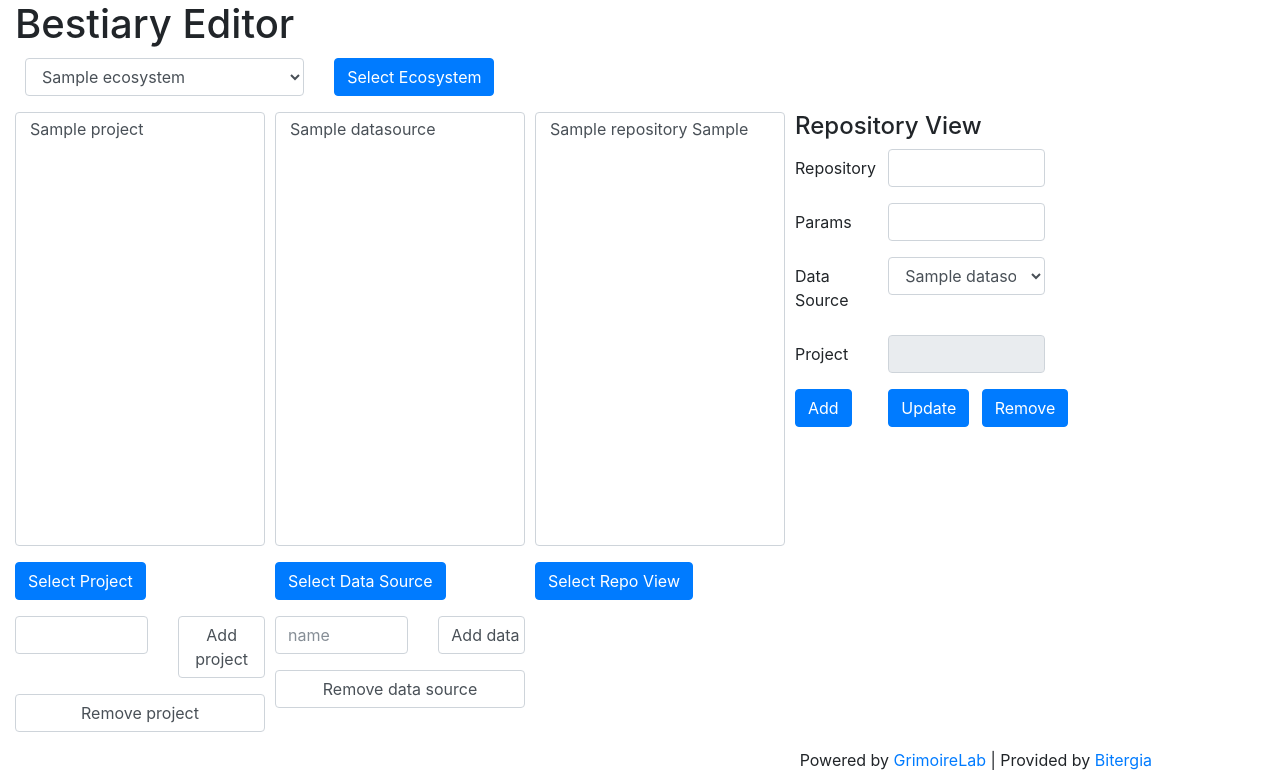
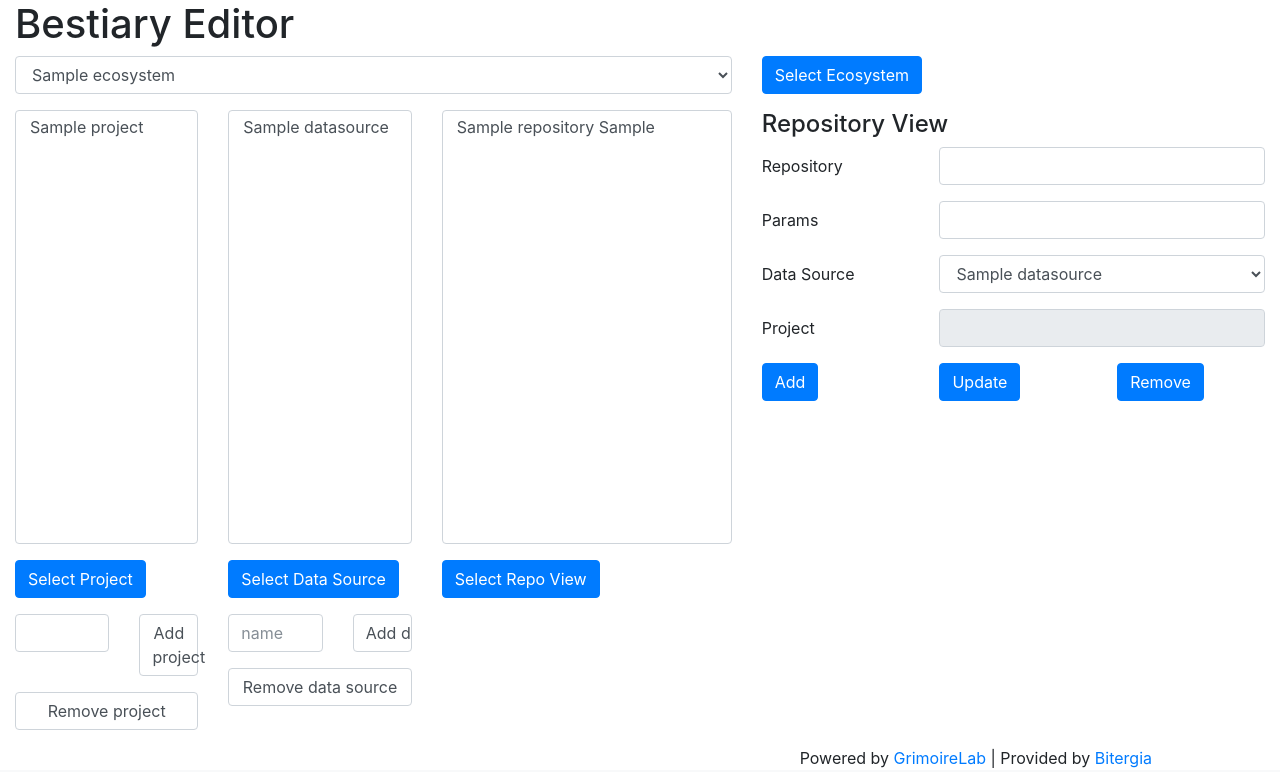
Before and after one commit to chaoss/grimoirelab-bestiary, a Django app: page /editor/ in a window 1280 px wide. Shown: the part 56-828 px from the top of the page. Run offline with Django 3.2, Linux system fonts and the light colour scheme; tables that the repository leaves empty hold one stand-in row (values such as "Sample post"); some libraries are stand-ins or nearby versions.

Commit message:
[editor] Use Bootstrap to build the layout of the global editor page

```diff
--- a/django_bestiary/projects/templates/projects/editor.html
+++ b/django_bestiary/projects/templates/projects/editor.html
@@ -5,18 +5,20 @@
 
 {% block head %}
     {{ block.super }}
-    <style type="text/css">
-      .four-column {float: left; width: 20%; margin-right: 10px;
-                    height: 90%; min-height: 600px;}
-    </style>
 {% endblock %}
 
 {% block body %}
 
-<!-- Upper row -->
+
+
+<div class="row">
+  <div class="col-sm">
     <div><h1>Bestiary Editor</h1></div>
+  </div>
+</div>
 
-<div style="width: 40%; margin: 10px">
+<div class="row">
+  <div class="col-sm">
     <form action="/select_ecosystem" method="post">
       {% csrf_token %}
       {% for field in ecosystem_form.state_fields %}
@@ -33,12 +35,11 @@
       </div>
     </form>
   </div>
+</div>
 
-<div style="clear:both; width:90%;"></div>
-
-<!-- Four columns: Change to BS layout! -->
-
-<div class="four-column">
+<div class="row">
+  <!-- Main row with the four columns for the editor -->
+  <div class="col-sm-2">
     <form action="/select_project" method="post">
       {% csrf_token %}
       {% for field in projects_form.state_fields %}
@@ -76,7 +77,7 @@
     </form>
   </div>
 
-<div class="four-column">
+  <div class="col-sm-2">
     <form action="/select_data_source" method="post">
       {% csrf_token %}
       {% for field in data_sources_form.state_fields %}
@@ -99,7 +100,7 @@
     </form>
   </div>
 
-<div class="four-column">
+  <div class="col-sm-3">
     <form action="/select_repository_view" method="post">
       {% csrf_token %}
       {% for field in repository_views_form.state_fields %}
@@ -115,7 +116,7 @@
     </form>
   </div>
 
-<div class="four-column">
+  <div class="col-sm-5">
     <h4>Repository View</h4>
     <form  method="post">
       {% csrf_token %}
@@ -154,6 +155,8 @@
       </div>
     </form>
   </div>
+</div>
+
 
 {% endblock %}
 {% endwith  %}
```
Lines whose indentation alone changed are shown as unchanged.
